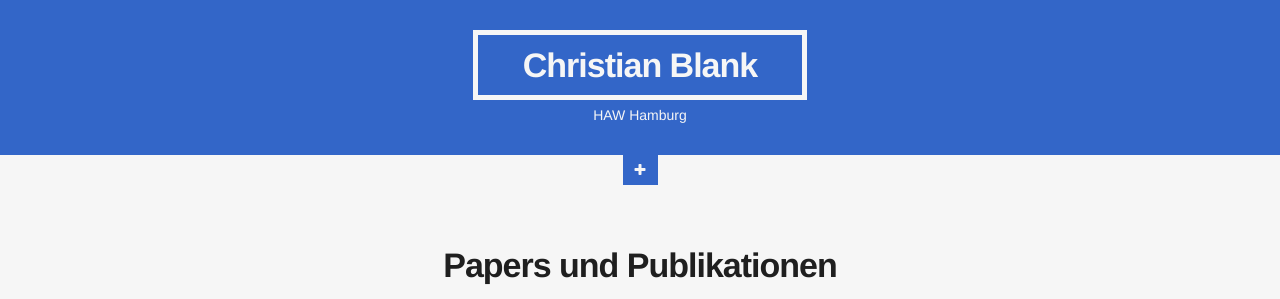
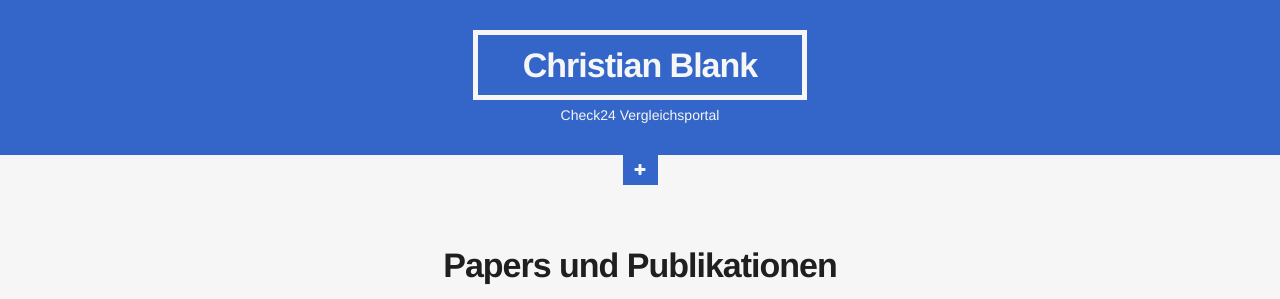
Before and after one commit to 1blankz7/1blankz7.github.io, a Jekyll site: the page built from index.md, in a window 1280 px wide. Shown: the top 299 px of the page. Built offline with Jekyll 4.4.1, drawn with Linux system fonts in a browser that asks for light colours.

Commit message:
Change links

```diff
--- a/_config.yml
+++ b/_config.yml
@@ -1,12 +1,12 @@
 # Site settings
 title: Christian Blank
-email: your-email@domain.com
-description: HAW Hamburg
+email: mail@cblank.de
+description: Check24 Vergleichsportal
 baseurl: ""
-url: "http://cblank.de" # the base hostname & protocol for your site
-twitter_username: clrflProjects
+url: "http://cblank.de"
+twitter_username: _cblank
 github_username: 1blankz7
-facebook_username: blanker.de
+facebook_username: cblank.de
 ntb_username: blanker
 google_username: "101834777255001548316"
 analytics_id: "UA-25956210-3"
```
